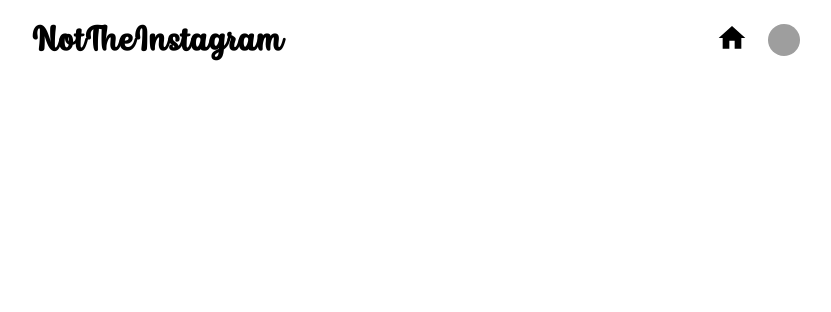
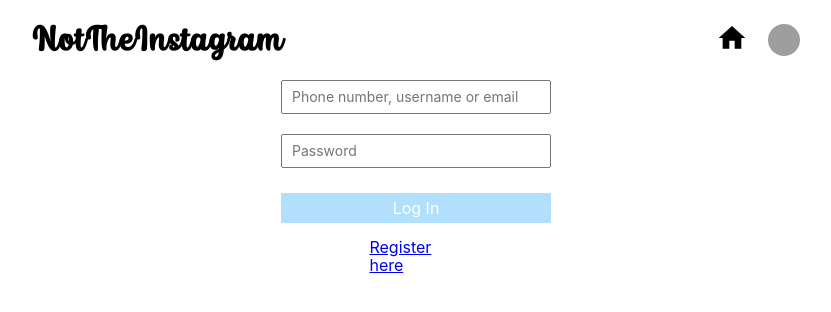
Before and after one commit to JokeCam/frontend-dynamic-content, a React app: page /login in a window 1280 px wide. Before the commit this address had no page. Shown: the top 312 px of the page, without its empty margins (224-1055 px from the left). Built offline with nearby package versions, Linux system fonts and the light colour scheme; grey boxes are pictures that could not be loaded.

Commit message:
feature/implement-login-and-register-using-formik

```diff
--- a/package.json
+++ b/package.json
@@ -9,6 +9,7 @@
     "@babel/preset-react": "^7.16.7",
     "babel-loader": "^8.2.3",
     "classnames": "^2.3.1",
+    "formik": "^2.2.9",
     "gh-pages": "^3.2.3",
     "prop-types": "^15.8.1",
     "react": "^17.0.2",
--- a/src/common/color.less
+++ b/src/common/color.less
@@ -1,5 +1,8 @@
 @black: #000000;
 @white: #ffffff;
+@blue: #0095f6;
+@red: #ff4a23;
 @light-grey: #efefef;
+@light-blue: #b2dffc;
 
 @black-transparent: rgba(0, 0, 0, 0.5);
--- a/src/components/App/App.js
+++ b/src/components/App/App.js
@@ -1,11 +1,13 @@
 import React from 'react';
 
-import { Routes, Route } from 'react-router-dom';
+import { Routes, Route, Navigate } from 'react-router-dom';
 import { service } from './service/service';
 import { useEffect, useState } from 'react';
 import { CurrentUserContext } from '../../contexts/CurrentUserContext';
 
 import Header from '../Header/Header';
+import Login from '../Login/Login';
+import Register from '../Register/Register';
 import Profile from '../Profile/Profile';
 // import StoriesBlock from '../StoriesBlock/StoriesBlock';
 import CardPage from '../CardPage/CardPage';
@@ -24,13 +26,17 @@ function App() {
     setCurrentUser(fetchedCurrentUser);
   }
 
+  // authorization
+
   return (
     <div className="app">
       <CurrentUserContext.Provider value={currentUser}>
         <Header />
         <Routes>
+          <Route path="/login" element={<Login />} />
+          <Route path="/register" element={<Register />} />
           <Route
-            path="/"
+            path="/main"
             element={
               <>
                 {/* <StoriesBlock /> */}
@@ -39,6 +45,7 @@ function App() {
             }
           />
           <Route path="profile" element={<Profile />} />
+          <Route path="/" element={<Navigate to="/login" />} />
         </Routes>
       </CurrentUserContext.Provider>
     </div>
--- /dev/null
+++ b/src/components/Login/Login.js
@@ -0,0 +1,90 @@
+import React from 'react';
+
+import classnames from 'classnames';
+import { Link, useNavigate } from 'react-router-dom';
+import { useFormik } from 'formik';
+
+import './Login.less';
+
+function Login() {
+  const navigate = useNavigate();
+
+  const formik = useFormik({
+    initialValues: {
+      email: '',
+      password: '',
+    },
+    validate,
+    onSubmit: (values) => {
+      handleSubmit(values);
+    },
+  });
+
+  const submitButtonClass = classnames('login__button', {
+    login__button_disabled:
+      !formik.dirty || Object.keys(formik.errors).length !== 0,
+  });
+
+  function validate(values) {
+    const errors = {};
+    if (!values.email) {
+      errors.email = 'Required';
+    } else if (
+      !/^[A-Z0-9._%+-]+@[A-Z0-9.-]+\.[A-Z]{2,4}$/i.test(values.email)
+    ) {
+      errors.email = 'Invalid email address';
+    }
+
+    if (!values.password) {
+      errors.password = 'Required';
+    } else if (values.password.length < 8) {
+      errors.password = 'Must be 8 characters or more';
+    }
+
+    return errors;
+  }
+
+  function handleSubmit(values) {
+    console.log(values);
+    navigate('../main', { replace: true });
+  }
+
+  return (
+    <form className="login" onSubmit={formik.handleSubmit}>
+      <input
+        className="login__input"
+        placeholder="Phone number, username or email"
+        autoComplete="off"
+        id="email"
+        name="email"
+        type="email"
+        onChange={formik.handleChange}
+        onFocus={formik.handleBlur}
+        value={formik.values.email}
+      ></input>
+      {formik.touched.email && formik.errors.email ? (
+        <p className="login__error">{formik.errors.email}</p>
+      ) : null}
+      <input
+        className="login__input"
+        placeholder="Password"
+        autoComplete="off"
+        id="password"
+        name="password"
+        type="password"
+        onChange={formik.handleChange}
+        onFocus={formik.handleBlur}
+        value={formik.values.password}
+      ></input>
+      {formik.touched.password && formik.errors.password ? (
+        <p className="login__error">{formik.errors.password}</p>
+      ) : null}
+      <button className={submitButtonClass}>Log In</button>
+      <Link to="/register">
+        <p className="login__link">Register here</p>
+      </Link>
+    </form>
+  );
+}
+
+export default Login;
--- /dev/null
+++ b/src/components/Login/Login.less
@@ -0,0 +1,50 @@
+@import url('../../common/color.less');
+
+.login {
+  display: flex;
+  position: relative;
+  flex-direction: column;
+  max-width: 350px;
+  margin: auto;
+
+  &__input {
+    margin: 0 40px;
+    padding: 7px 9px;
+    margin-bottom: 25px;
+    outline: none;
+    font-size: 14px;
+
+    &:first-child {
+      margin-bottom: 20px;
+    }
+  }
+
+  &__error {
+    color: @red;
+    position: absolute;
+    left: 40px;
+    top: 19px;
+
+    &:last-of-type {
+      top: 75px;
+    }
+  }
+
+  &__button {
+    margin: 0 40px;
+    min-height: 30px;
+    outline: none;
+    border: none;
+    color: @white;
+    background-color: @blue;
+    cursor: pointer;
+
+    &_disabled {
+      background-color: @light-blue;
+    }
+  }
+
+  &__link {
+    margin: 15px 36.7% 0;
+  }
+}
--- /dev/null
+++ b/src/components/Register/Register.js
@@ -0,0 +1,90 @@
+import React from 'react';
+
+import classnames from 'classnames';
+import { Link, useNavigate } from 'react-router-dom';
+import { useFormik } from 'formik';
+
+import './Register.less';
+
+function Register() {
+  const navigate = useNavigate();
+
+  const formik = useFormik({
+    initialValues: {
+      email: '',
+      password: '',
+    },
+    validate,
+    onSubmit: (values) => {
+      handleSubmit(values);
+    },
+  });
+
+  const submitButtonClass = classnames('register__button', {
+    register__button_disabled:
+      !formik.dirty || Object.keys(formik.errors).length !== 0,
+  });
+
+  function validate(values) {
+    const errors = {};
+    if (!values.email) {
+      errors.email = 'Required';
+    } else if (
+      !/^[A-Z0-9._%+-]+@[A-Z0-9.-]+\.[A-Z]{2,4}$/i.test(values.email)
+    ) {
+      errors.email = 'Invalid email address';
+    }
+
+    if (!values.password) {
+      errors.password = 'Required';
+    } else if (values.password.length < 8) {
+      errors.password = 'Must be 8 characters or more';
+    }
+
+    return errors;
+  }
+
+  function handleSubmit(values) {
+    console.log(values);
+    navigate('../main', { replace: true });
+  }
+
+  return (
+    <form className="register" onSubmit={formik.handleSubmit}>
+      <input
+        className="register__input"
+        placeholder="Phone number, username or email"
+        autoComplete="off"
+        id="email"
+        name="email"
+        type="email"
+        onChange={formik.handleChange}
+        onFocus={formik.handleBlur}
+        value={formik.values.email}
+      ></input>
+      {formik.touched.email && formik.errors.email ? (
+        <p className="register__error">{formik.errors.email}</p>
+      ) : null}
+      <input
+        className="register__input"
+        placeholder="Password"
+        autoComplete="off"
+        id="password"
+        name="password"
+        type="password"
+        onChange={formik.handleChange}
+        onFocus={formik.handleBlur}
+        value={formik.values.password}
+      ></input>
+      {formik.touched.password && formik.errors.password ? (
+        <p className="register__error">{formik.errors.password}</p>
+      ) : null}
+      <button className={submitButtonClass}>Register</button>
+      <Link to="/login">
+        <p className="register__link">Login here</p>
+      </Link>
+    </form>
+  );
+}
+
+export default Register;
--- /dev/null
+++ b/src/components/Register/Register.less
@@ -0,0 +1,50 @@
+@import url('../../common/color.less');
+
+.register {
+  display: flex;
+  position: relative;
+  flex-direction: column;
+  max-width: 350px;
+  margin: auto;
+
+  &__input {
+    margin: 0 40px;
+    padding: 7px 9px;
+    margin-bottom: 25px;
+    outline: none;
+    font-size: 14px;
+
+    &:first-child {
+      margin-bottom: 20px;
+    }
+  }
+
+  &__error {
+    color: @red;
+    position: absolute;
+    left: 40px;
+    top: 19px;
+
+    &:last-of-type {
+      top: 75px;
+    }
+  }
+
+  &__button {
+    margin: 0 40px;
+    min-height: 30px;
+    outline: none;
+    border: none;
+    color: @white;
+    background-color: @blue;
+    cursor: pointer;
+
+    &_disabled {
+      background-color: @light-blue;
+    }
+  }
+
+  &__link {
+    margin: 15px 36.7% 0;
+  }
+}
```
